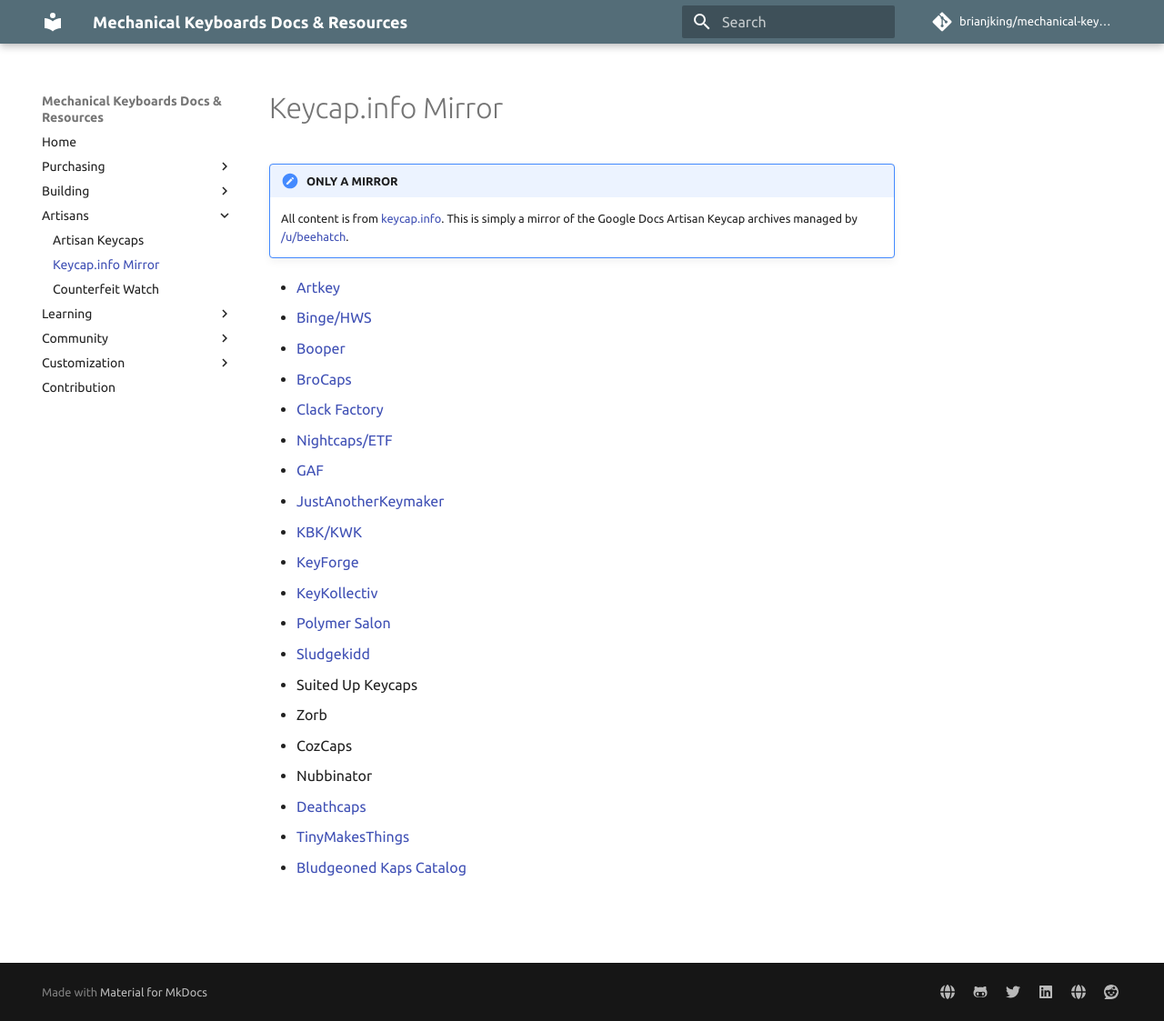
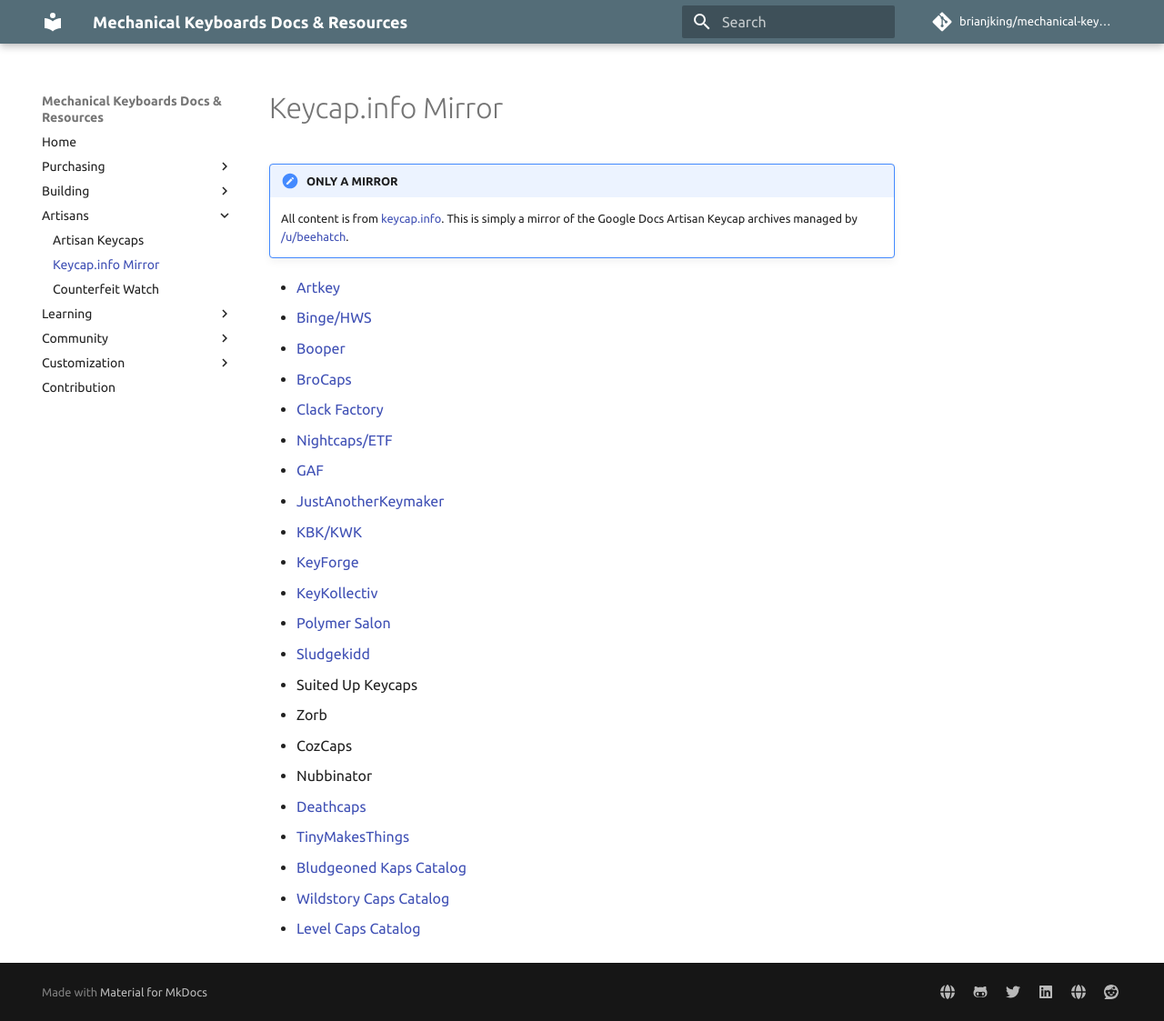
Before and after one commit to brianjking/mechanical-keyboards, an MkDocs documentation site: the page built from docs/artisans/keycap-info-mirror.md, in a window 1280 px wide and 1123 px high. Shown: the whole window at 91% size. Built offline with MkDocs 1.6.1 and Material for MkDocs 9.7.7, drawn with Linux system fonts in a browser that asks for light colours; comment, search, counter and statistics services are not loaded.

Commit message:
Add Wildstory Caps

```diff
--- a/docs/artisans/keycap-info-mirror.md
+++ b/docs/artisans/keycap-info-mirror.md
@@ -23,3 +23,5 @@
 * [Deathcaps](https://death-caps.com/prior-sales)
 * [TinyMakesThings](https://docs.google.com/document/d/17Zb-LmujFdcnOZ2_VFhoPHKP1gZJmzEKJH2fawFeqpk/edit?usp=sharing)
 * [Bludgeoned Kaps Catalog](https://docs.google.com/document/d/1KKMT4uvPquXcrWF1dX3p3R-PJ_0A98oUO2kwkNvLOd8/edit)
+* [Wildstory Caps Catalog](https://docs.google.com/document/d/1745lR0WbiVE9-loe1n4evgd6cPE07yAysP-nZxF2ji0/edit?usp=sharing)
+* [Level Caps Catalog](https://docs.google.com/document/d/1_9U5dSSCKeSQcBIhbHPigUs7jiF0AqNI0MYo5KNtpJ8/edit#heading=h.uhw0bkbpipjx)
```
